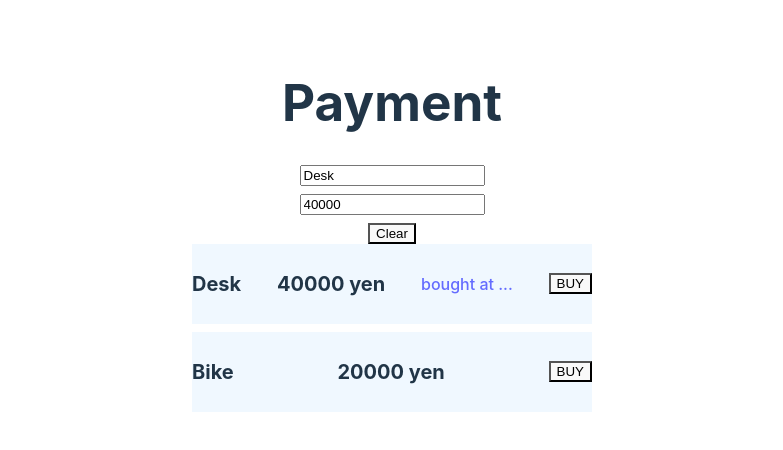
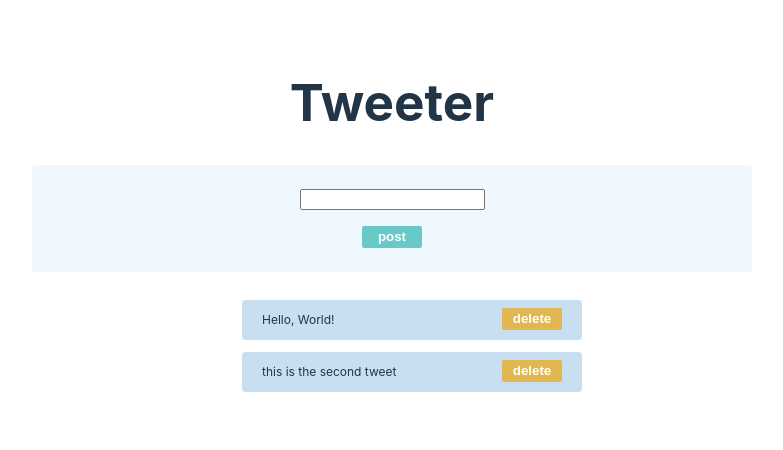
Before and after one commit to sho-ito-1027/vue3-sample-by-udemy, a Vue app in the folder vue-sample/: page / in a window 1280 px wide. Shown: the top 450 px of the page, without its empty margins (248-1031 px from the left). Built offline with nearby package versions, Linux system fonts and the light colour scheme.

Commit message:
commit course 35

```diff
--- a/vue-sample/src/App.vue
+++ b/vue-sample/src/App.vue
@@ -1,11 +1,11 @@
 <script setup lang="ts">
 // This starter template is using Vue 3 <script setup> SFCs
 // Check out https://vuejs.org/api/sfc-script-setup.html#script-setup
-import PaymentVue from './components/Payment.vue';
+import Tweet from './components/Tweet.vue';
 </script>
 
 <template>
-  <PaymentVue />
+  <Tweet />
 </template>
 
 <style scoped>
--- /dev/null
+++ b/vue-sample/src/components/Tweet.vue
@@ -0,0 +1,98 @@
+<script setup lang="ts">
+import { ref } from 'vue';
+const tweets = ref([{ id: 0, description: 'Hello, World!' }, { id: 1, description: 'this is the second tweet' }])
+const inputtingDescription = ref<string>('')
+
+const postTweet = () => {
+    const tweet = { id: Math.random(), description: inputtingDescription.value }
+    tweets.value.push(tweet)
+    inputtingDescription.value = ''
+    console.log(tweet)
+}
+
+const deleteTweet = (id: number) => {
+    tweets.value = tweets.value.filter(t => t.id !== id)
+}
+</script>
+
+<template>
+    <div class="container">
+        <h1>Tweeter</h1>
+        <div class="form-container">
+            <input v-model="inputtingDescription" />
+            <button class="save-button" @click="postTweet">post</button>
+        </div>
+        <div class="tweet-container">
+            <p v-if="tweets.length <= 0">No tweets have been added</p>
+            <ul v-else>
+                <li v-for="tweet in tweets" :key="tweet.id" class="tweet-list">
+                    <span>{{ tweet.description }}</span>
+                    <button class="delete-button" @click="deleteTweet(tweet.id)">delete</button>
+                </li>
+            </ul>
+        </div>
+    </div>
+</template>
+
+<style scoped>
+.container {
+    display: flex;
+    flex-direction: column;
+    align-items: center;
+}
+
+.form-container {
+    display: flex;
+    flex-direction: column;
+    align-items: center;
+    background-color: aliceblue;
+    padding: 24px 0;
+    width: 60%;
+    margin-bottom: 12px;
+    border-radius: 4px;
+}
+
+.tweet-list {
+    list-style: none;
+    margin-bottom: 12px;
+    border-radius: 4px;
+    font-size: 12px;
+    display: flex;
+    justify-content: space-between;
+    background-color: rgb(200, 222, 241);
+    padding: 8px 20px;
+    width: 300px;
+}
+
+.save-button {
+    color: #fff;
+    font-weight: bold;
+    background-color: #68c9c9;
+    border-radius: 2px;
+    border: none;
+    width: 60px;
+    height: 22px;
+}
+
+.save-button:hover {
+    background-color: #37bdbd;
+}
+
+.delete-button {
+    color: #fff;
+    font-weight: bold;
+    background-color: #E2B651;
+    border-radius: 2px;
+    border: none;
+    width: 60px;
+    height: 22px;
+}
+
+.delete-button:hover {
+    background-color: #BD7C37;
+}
+
+input {
+    margin-bottom: 16px;
+}
+</style>
```
